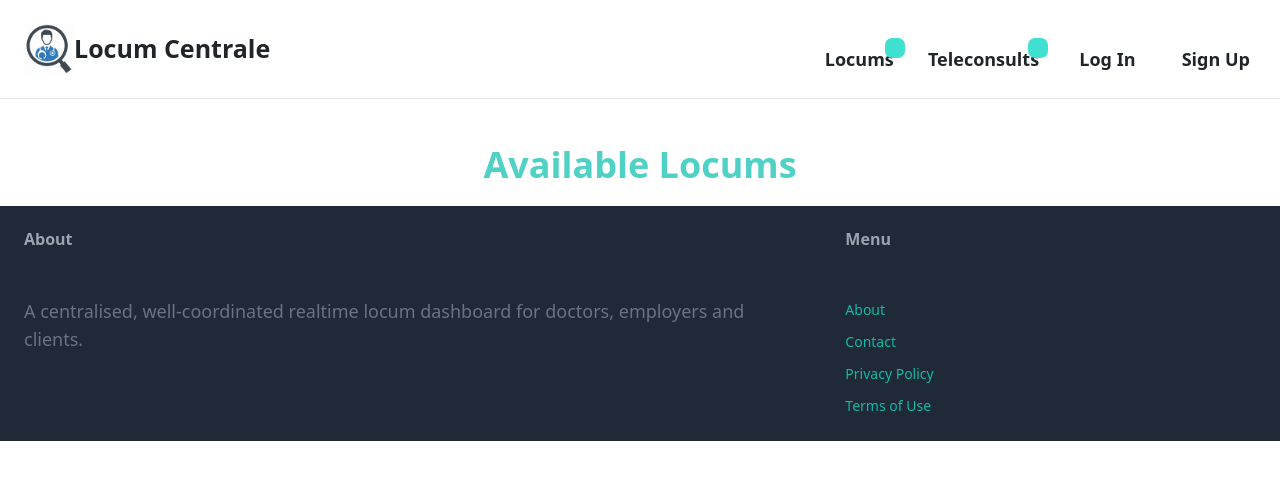
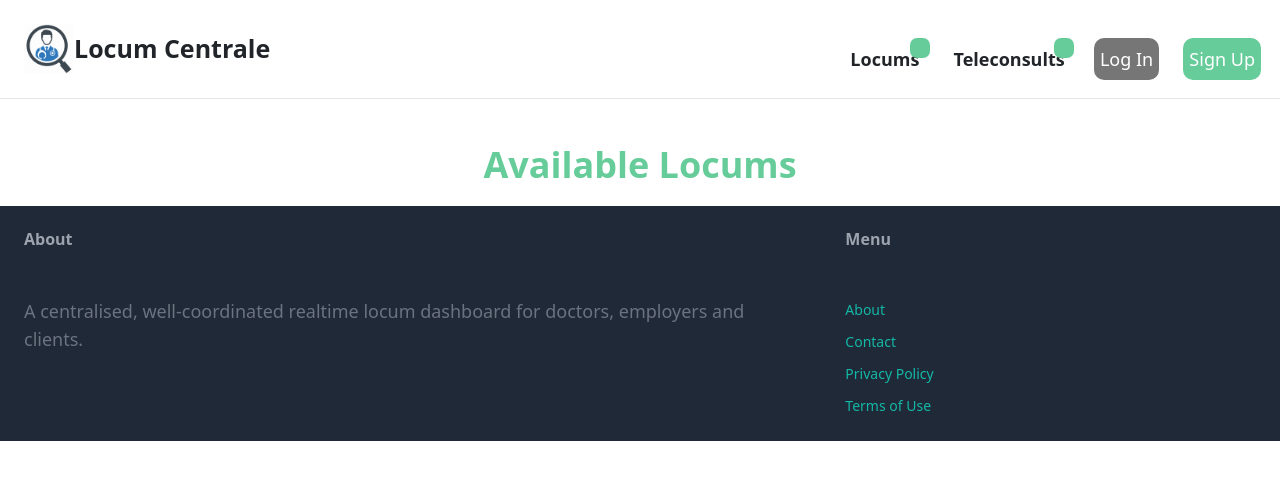
Before and after one commit to TeddyGash/new_locum_centrale, a Django app: template newlocumcentrale/templates/slots/locums.html in a window 1280 px wide. Shown: the top 480 px of the page. Run offline with Django 4.2, Linux system fonts and the light colour scheme; the template is opened without the code that fills it, so the values that code supplies are empty; some libraries are stand-ins or nearby versions.

Commit message:
css reorganised with uniform color var

```diff
--- a/newlocumcentrale/static/css/app.css
+++ b/newlocumcentrale/static/css/app.css
@@ -4,7 +4,23 @@
   --primary-teal: #66cc99;
   --hover-teal: #299676;
   --extra-light-teal: #9fffe1;
-  --primary-500: ##66cdaa;
+  --primary-gray: #767676;
+  --deeper-gray: #999999;
+  --hyper-blue: #3182ce;
+}
+
+/* WEBSITE NAME AND LOGO */
+.name {
+  font-size: 25px;
+  font-weight: bold;
+}
+
+.name:hover {
+  color: var(--primary-teal);
+}
+
+#logo_and_name {
+  display: inline-block;
 }
 
 #homepageCarousel {
@@ -73,25 +89,41 @@
   }
 }
 
-/* navbar buttons */
-/* class="px-6 py-3 text-lg font-semi-bold bg-teal-500 text-white rounded-xl hover:bg-teal-700" */
+/* ****CUSTOM BUTTONS**** */
 .customButtonsBase {
-  margin-bottom: 1.5em;
+  margin-bottom: -5px;
   margin-top: -5px;
+  margin-left: -5px;
+  margin-right: -5px;
   font-size: 18px;
-  font-weight: bold;
   border-radius: 10px;
   padding-left: 6px;
   padding-right: 6px;
   padding-top: 9px;
   padding-bottom: 9px;
-  width: 1.5rem;
+  width: 2rem;
+  color: white;
 }
 
-#post-job-button {
+#customGreenButtons {
   background-color: var(--primary-teal);
 }
 
+#customGreenButtons:hover {
+  background-color: var(--hover-teal);
+  color: white;
+}
+
+#customGrayButtons {
+  background-color: var(--primary-gray);
+}
+
+#customGrayButtons:hover {
+  background-color: var(--deeper-gray);
+  color: white;
+}
+
+/* LOCUM & TELECONSULT COUNTS IN NAVBAR */
 .icon-badge-group .icon-badge-container {
   display: inline-block;
   margin-left: 30px;
@@ -112,7 +144,7 @@
 }
 
 .icon-badge {
-  background-color: turquoise;
+  background-color: var(--primary-teal);
   font-size: 12px;
   color: white;
   text-align: center;
@@ -120,7 +152,6 @@
   height: 20px;
   border-radius: 35%;
   position: absolute;
-  /* changed */
 }
 
 #slots_count {
@@ -133,13 +164,15 @@
   left: 100px;
 }
 
-#logo_and_name {
-  display: inline-block;
+.page-heading {
+  font-weight: bold;
+  font-size: 36px;
+  color: var(--primary-teal);
 }
 
-.name {
-  font-size: 25px;
-  font-weight: bold;
+/* LOCUM/TELECONSULT CARDS */
+.card-header {
+  background-color: var(--primary-teal);
 }
 
 .card-title {
@@ -149,23 +182,8 @@
 
 .card-subtitle {
   font-size: small;
-  color: aliceblue;
+  color: var(--hyper-blue);
 }
-
-/* locum & teleconsult card button */
-/* #card_button {
-  margin: 0 auto;
-  margin-top: 10px;
-  margin-bottom: -7px;
-  display: block;
-  width: 40%;
-  background-color: var(--primary-teal);
-  border-color: transparent;
-}
-
-#card_button:hover {
-  background-color: var(--hover-teal);
-} */
 
 #figure {
   margin-top: 10px;
@@ -176,7 +194,7 @@
 }
 
 #locum_card:hover {
-  border-color: #009688;
+  border-color: var(--hover-teal);
 }
 
 /* ****CUSTOM BUTTONS**** */
@@ -203,11 +221,11 @@
 
 /* *****Signup Hyperlink***** */
 .text-blue {
-  color: #3182ce;
+  color: var(--hyper-blue);
 }
 
 .text-blue:hover {
-  color: #4a5568;
+  color: var(--primary-gray);
 }
 
 /* Navbar avatar */
--- a/newlocumcentrale/templates/base.html
+++ b/newlocumcentrale/templates/base.html
@@ -55,7 +55,7 @@
                         </a> -->
                         <div id="postJobDropdown" data-bs-toggle="dropdown">
                             <a href="#"
-                                class="navButtonsBase" id="post-job-button">Post Job</a>
+                                class="customButtonsBase" id="customGreenButtons">Post Job</a>
                         </div>
                         <ul class="dropdown-menu" aria-labelledby="postJobDropdown">
                             <li><a class="dropdown-item" href="{% url 'slots:post_locum' %}">Post Locum</a></li>
@@ -77,11 +77,11 @@
                 </div>
             {% else %}
                 <div class="icon-badge-container">
-                    <a href="{% url 'account_login' %}" class="customButtonsBase" id="">Log In</a>
+                    <a href="{% url 'account_login' %}" class="customButtonsBase" id="customGrayButtons">Log In</a>
                 </div>
                 <div class="icon-badge-container">
                     <a href="{% url 'account_signup' %}"
-                    class="customButtonsBase">Sign
+                    class="customButtonsBase" id="customGreenButtons">Sign
                         Up</a>
                 </div>
             {% endif %}
--- a/newlocumcentrale/templates/slots/locums.html
+++ b/newlocumcentrale/templates/slots/locums.html
@@ -4,13 +4,13 @@
 
 {% block content %}
 <div style="text-align:center; margin: 20px;">
-    <h1 style="font-size: 36px; font-weight: bold; color: #4fd1c5;">Available Locums</h1>
+    <h1 class="page-heading">Available Locums</h1>
 </div>
 <div class="row row-cols-1 row-cols-md-4 g-4">
     {% for locum in locums %}
     <div class="col">
         <div class="card h-100" id="locum_card">
-            <div class="card-header bg-teal-500">
+            <div class="card-header">
                 <h5 class="card-title" style="color: white;">{{ locum.facility }}</h5>
                 <h6 class="card-subtitle mb-2 text-muted" style="color: white;">{{ locum.location}}</h6>
             </div>
--- a/newlocumcentrale/templates/slots/teleconsults.html
+++ b/newlocumcentrale/templates/slots/teleconsults.html
@@ -4,13 +4,13 @@
 
 {% block content %}
 <div style="text-align:center; margin: 20px;">
-    <h1 style="font-size: 36px; font-weight: bold; color: #4fd1c5;">Available Teleconsults</h1>
+    <h1 class="page-heading">Available Teleconsults</h1>
 </div>
 <div class="row row-cols-1 row-cols-md-4 g-4">
     {% for teleconsult in teleconsults %}
     <div class="col">
         <div class="card h-100" id="locum_card">
-            <div class="card-header bg-teal-500">
+            <div class="card-header">
                 <h5 class="card-title" style="color: white;">{{ teleconsult.contact }}</h5>
                 <h6 class="card-subtitle mb-2 text-muted" style="color: white;">
                     via {{ teleconsult.communication_medium}} call</h6>
```
